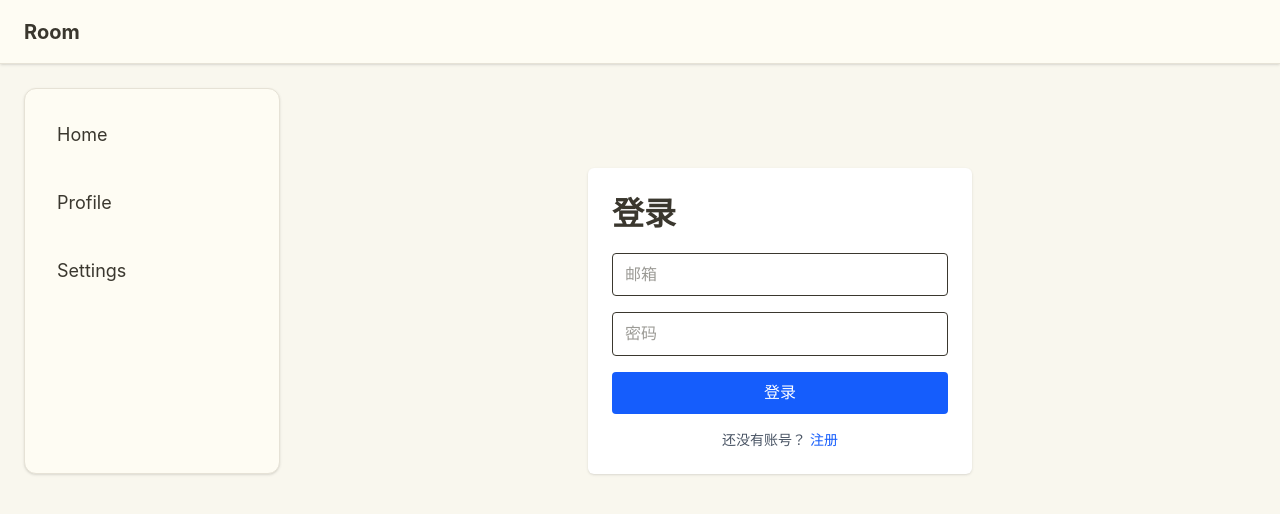
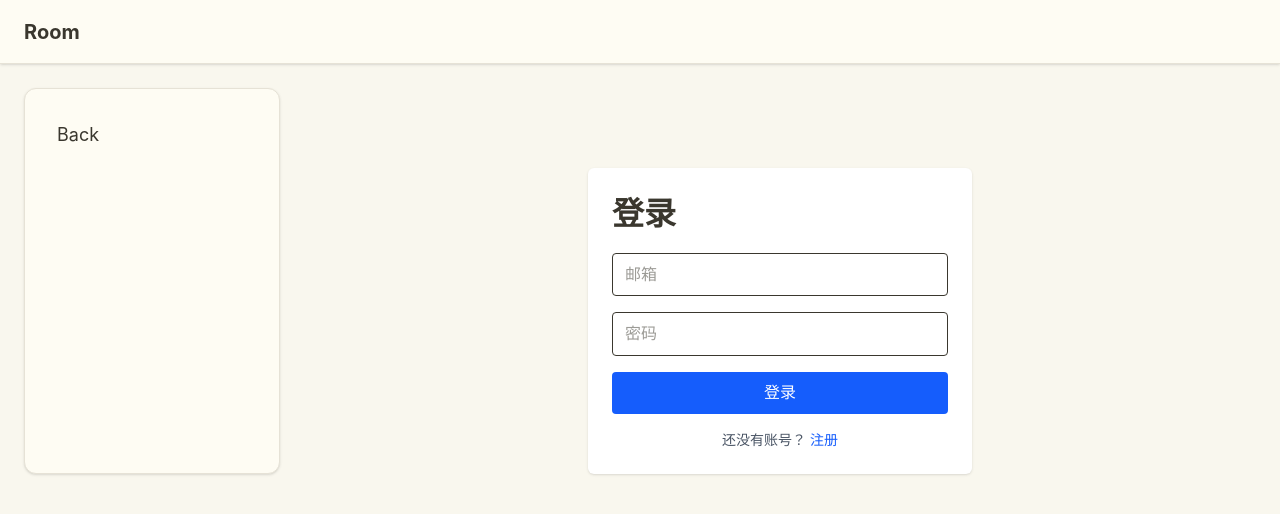
Before and after one commit to Sep-15/demo, a React (Vite) app in the folder web/: page /auth/login in a window 1280 px wide. Shown: the top 514 px of the page. Built offline with nearby package versions, Linux system fonts and the light colour scheme.

Commit message:
fix-web-layout

```diff
--- a/web/src/App.jsx
+++ b/web/src/App.jsx
@@ -19,39 +19,12 @@ const App = () => {
               className={({ isActive }) =>
                 `block rounded-lg p-4 text-lg transition-all duration-200 ${
                   isActive
-                    ? 'bg-[var(--paper-accent)] text-white'
-                    : 'text-[var(--paper-text)] hover:bg-[var(--paper-bg)]'
+                    ? "bg-[var(--paper-accent)] text-white"
+                    : "text-[var(--paper-text)] hover:bg-[var(--paper-bg)]"
                 }`
               }
             >
-              Home
-            </NavLink>
-
-            {/* Add more navigation items here */}
-            <NavLink
-              to="/profile"
-              className={({ isActive }) =>
-                `block rounded-lg p-4 text-lg transition-all duration-200 ${
-                  isActive
-                    ? 'bg-[var(--paper-accent)] text-white'
-                    : 'text-[var(--paper-text)] hover:bg-[var(--paper-bg)]'
-                }`
-              }
-            >
-              Profile
-            </NavLink>
-
-            <NavLink
-              to="/settings"
-              className={({ isActive }) =>
-                `block rounded-lg p-4 text-lg transition-all duration-200 ${
-                  isActive
-                    ? 'bg-[var(--paper-accent)] text-white'
-                    : 'text-[var(--paper-text)] hover:bg-[var(--paper-bg)]'
-                }`
-              }
-            >
-              Settings
+              Back
             </NavLink>
           </nav>
         </aside>
```
